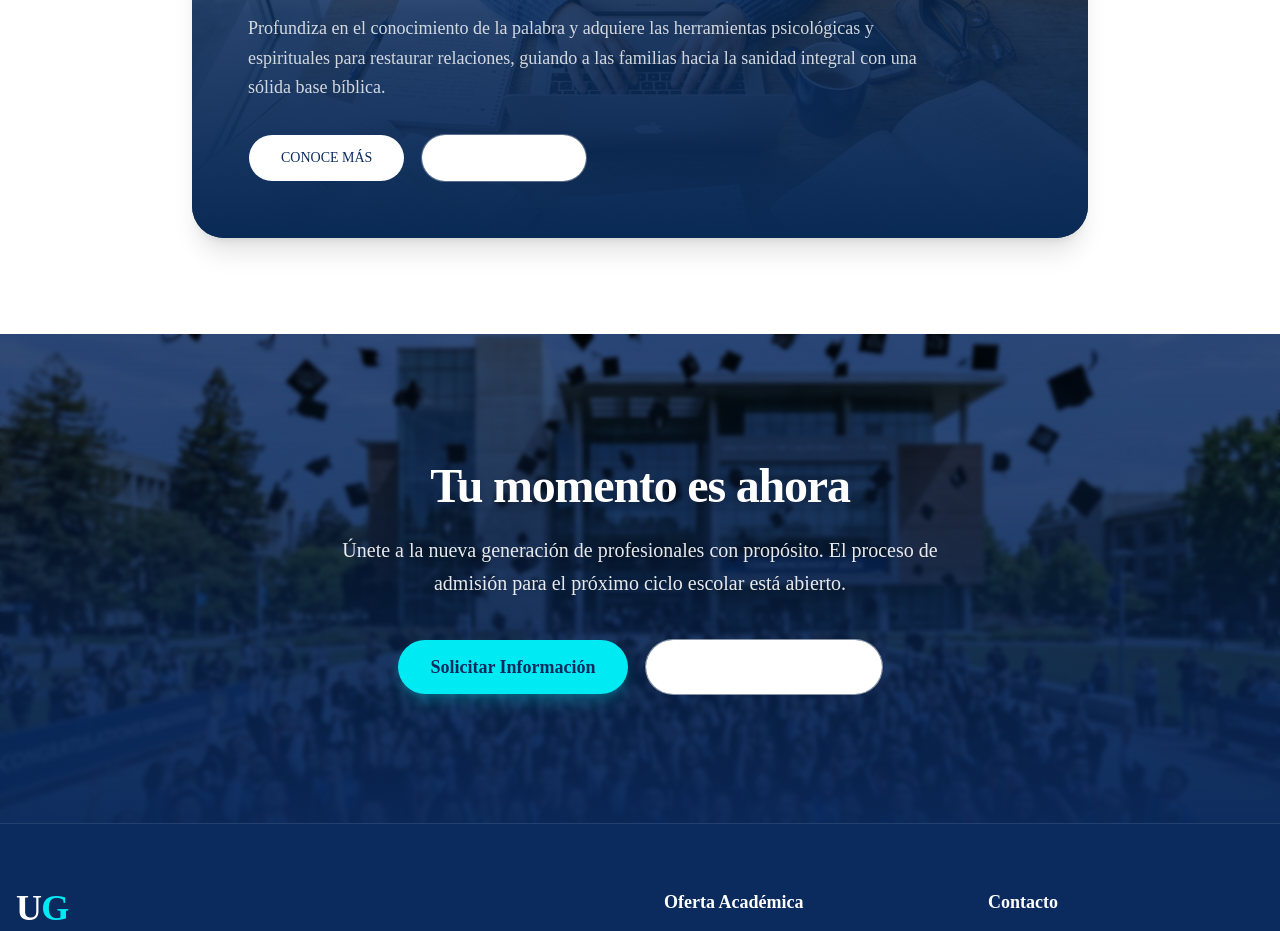
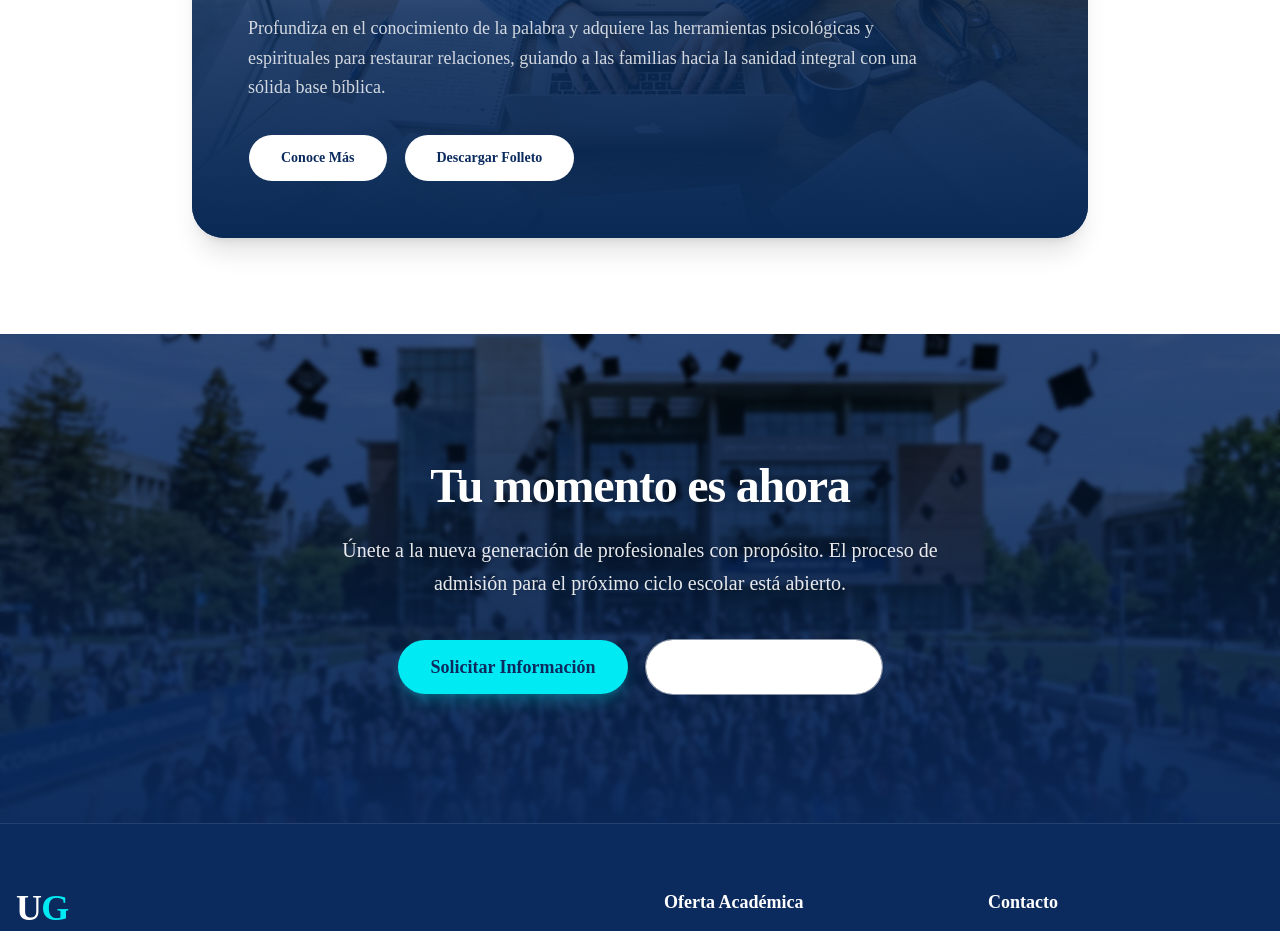
Before and after one commit to universidaduniglobal/antigravity, a Next.js app: page / in a window 1280 px wide. Shown: the part 1900-2831 px from the top of the page. Built offline with nearby package versions, Linux system fonts and the light colour scheme.

Commit message:
style: fix button styles and add download link for brochure

```diff
--- a/src/app/page.tsx
+++ b/src/app/page.tsx
@@ -127,13 +127,15 @@ export default function Home() {
                 </p>
                 <div className="flex flex-col sm:flex-row gap-4">
                   <Link href="/carreras/teologia">
-                    <Button variant="secondary" className="rounded-full bg-white text-primary hover:bg-white/90 font-medium px-8 h-12">
-                      CONOCE MÁS
+                    <Button variant="secondary" className="rounded-full bg-white text-primary hover:bg-white/90 font-bold px-8 h-12">
+                      Conoce Más
                     </Button>
                   </Link>
-                  <Button variant="outline" className="rounded-full border-primary-foreground/30 hover:bg-white/10 font-medium px-8 h-12">
-                    Descargar Folleto
-                  </Button>
+                  <a href="/docs/folleto-teologia.pdf" download>
+                    <Button variant="secondary" className="rounded-full bg-white text-primary hover:bg-white/90 font-bold px-8 h-12 w-full sm:w-auto">
+                      Descargar Folleto
+                    </Button>
+                  </a>
                 </div>
               </div>
             </div>
```
